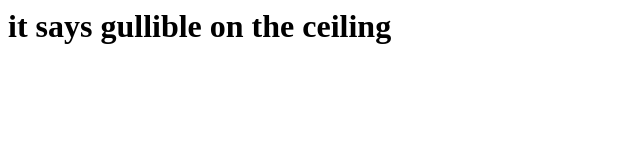
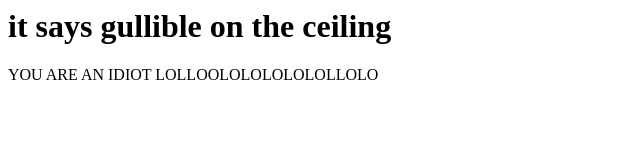
Before and after one commit to pekorazip/home, a plain HTML site: page index.html in a window 1280 px wide. Shown: the whole page, without its empty margins (0-640 px from the left). Drawn offline with Linux system fonts and the light colour scheme.

Commit message:
Add files via upload

```diff
--- a/index.html
+++ b/index.html
@@ -6,7 +6,7 @@
 
   <h1>it says gullible on the ceiling</h1>
 
-  <p></p>
+  <p>YOU ARE AN IDIOT LOLLOOLOLOLOLOLOLLOLO</p>
 
 </body>
 </html>
```
